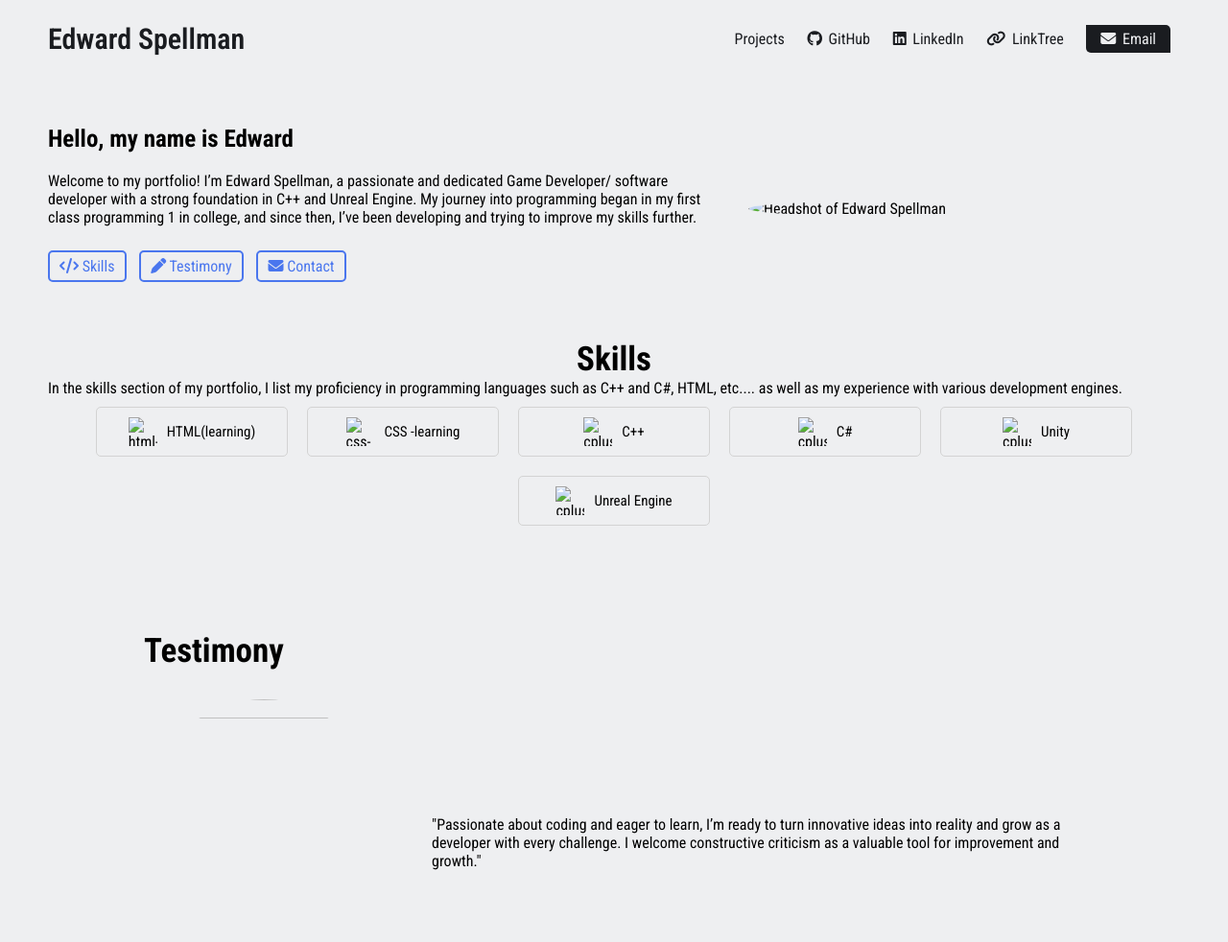
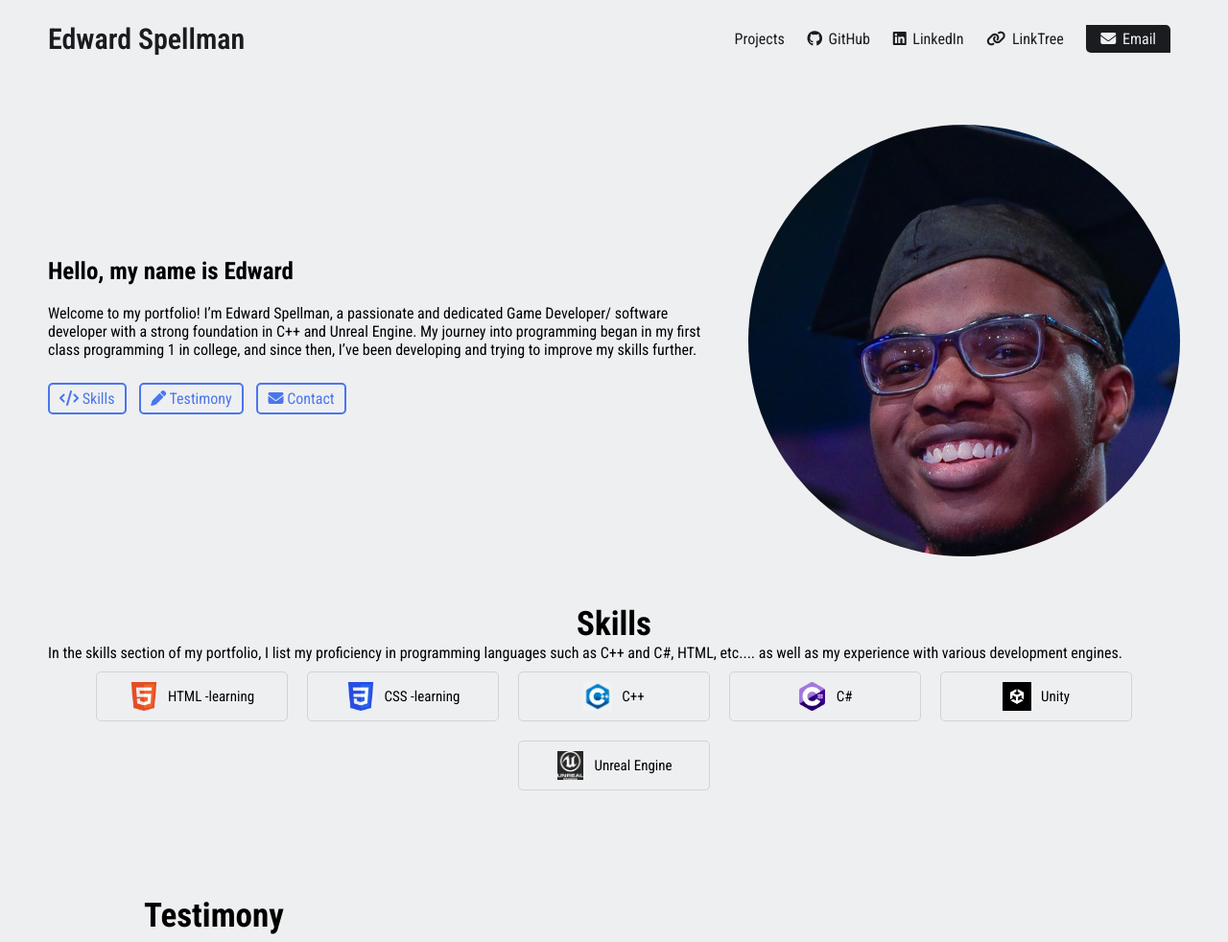
Before and after one commit to GameDev-Ed/GameDev-Ed.github.io, a plain HTML site: page index.html in a window 1280 px wide. Shown: the top 982 px of the page at 96% size. Drawn offline with Linux system fonts and the light colour scheme.

Commit message:
Add files via upload

```diff
--- a/index.html
+++ b/index.html
@@ -78,7 +78,7 @@
             </div>
 
             <div class="HeadShot">
-                <img src="images/Mypic.webp" alt="Headshot of Edward Spellman">
+                <img src="Mypic.webp" alt="Headshot of Edward Spellman">
             </div>
         </section>
 
@@ -92,32 +92,32 @@
 
             <div class="cells">
                <div class = "cell">
-                   <img src="images/html-logo.webp" alt="html-logo">
-                   <span>HTML(learning)</span>
+                   <img src="html-logo.webp" alt="html-logo">
+                   <span>HTML -learning</span>
                </div>
 
                <div class = "cell">
-                   <img src="images/css-logo.webp" alt="css-logo">
+                   <img src="css-logo.webp" alt="css-logo">
                    <span>CSS -learning</span>
                </div>
 
                <div class = "cell">
-                <img src="images/cplus-logo.webp" alt="cplus-logo">
+                <img src="cplus-logo.webp" alt="cplus-logo">
                 <span>C++</span>
                 </div>
 
                 <div class = "cell">
-                    <img src="images/cplus-logo.webp" alt="cplus-logo">
+                    <img src="Logo_C_sharp.svg.webp" alt="Logo_C_sharp.svg.webp">
                     <span>C#</span>
                     </div>
 
                 <div class = "cell">
-                    <img src="images/cplus-logo.webp" alt="cplus-logo">
+                    <img src="Unity.webp" alt="Unity.webp">
                     <span>Unity</span>
                     </div>
 
                  <div class = "cell">
-                        <img src="images/cplus-logo.webp" alt="cplus-logo">
+                        <img src="UnrealPic.webp" alt="UnrealPic.webp">
                     <span>Unreal Engine</span>
                     </div>
 
@@ -130,7 +130,7 @@
              <h2>Testimony</h2>
              <div class="group">
                 <div class="Person-Details">
-                    <img src="images/Mypic.webp">
+                    <img src="Mypic.webp">
                     <p>Edward Spellman</p>
                     <p>"Jesus Loves you".</p>
                 </div>
```
Also changed, not shown: Logo_C_sharp.svg.webp (added), Mypic.webp (added), Unity.webp (added), UnrealPic.webp (added), cplus-logo.webp (added), css-logo.webp (added), html-logo.webp (added).
